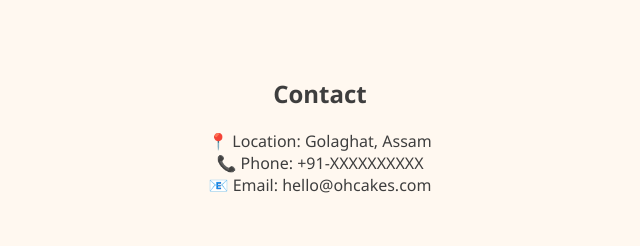
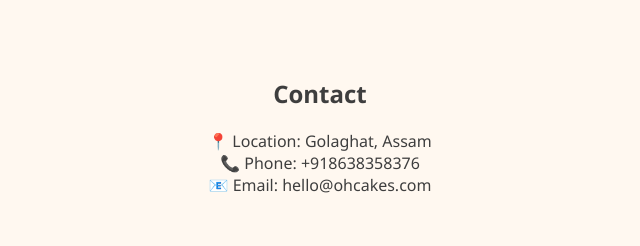
Before and after one commit to Geet012/OH-CAKES-, a plain HTML site: page index.html in a window 1280 px wide. Shown: the part 2500-2746 px from the top of the page, 320-960 px from the left. Drawn offline with Linux system fonts and the light colour scheme.

Commit message:
Update index.html
Signed-off-by: Geet012 <gittarthamahanta@gmail.com>

```diff
--- a/index.html
+++ b/index.html
@@ -242,7 +242,7 @@
   <div class="section" id="contact">
     <h2>Contact</h2>
     <p>📍 Location: Golaghat, Assam<br>
-       📞 Phone: +91-XXXXXXXXXX<br>
+       📞 Phone: +918638358376<br>
        📧 Email: hello@ohcakes.com</p>
   </div>
 
```
